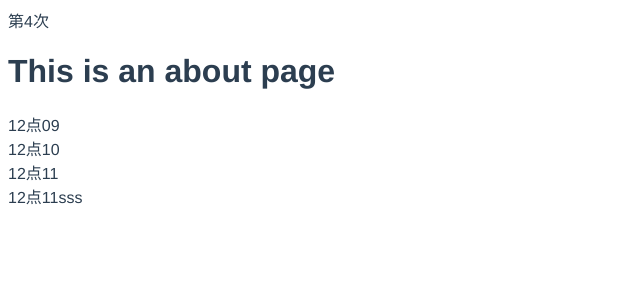
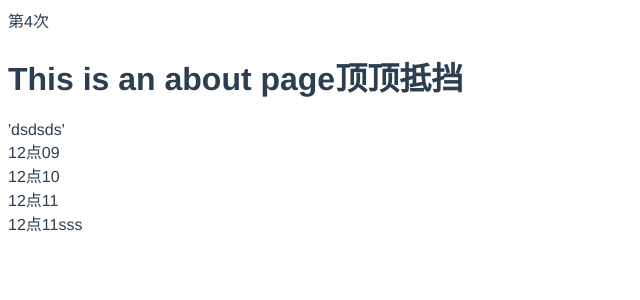
Before and after one commit to yft-code/flow, a Vue app: page /about in a window 1280 px wide. Shown: the top 300 px of the page, without its empty margins (0-640 px from the left). Built offline with nearby package versions, Linux system fonts and the light colour scheme.

Commit message:
倒数第二次提交代码

```diff
--- a/src/main.js
+++ b/src/main.js
@@ -8,7 +8,7 @@
 Vue.config.productionTip = false
 console.log('ddddd');
 console.log('最后一次提交');
-
+console.log('dddd')
 new Vue({
   router,
   store,
--- a/src/views/AboutView.vue
+++ b/src/views/AboutView.vue
@@ -1,5 +1,8 @@
 <template>
   <div class="about">
-    <h1>This is an about page</h1>
+    <h1>This is an about page顶顶抵挡</h1>
+    <div>
+      'dsdsds'
+    </div>
   </div>
 </template>
```
